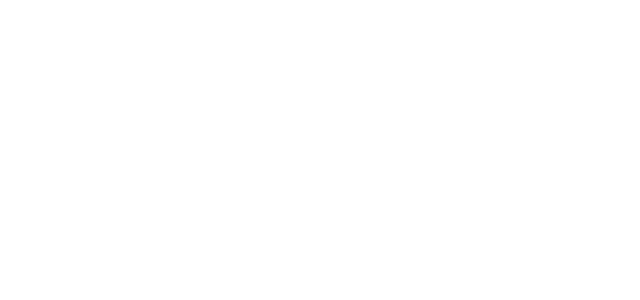
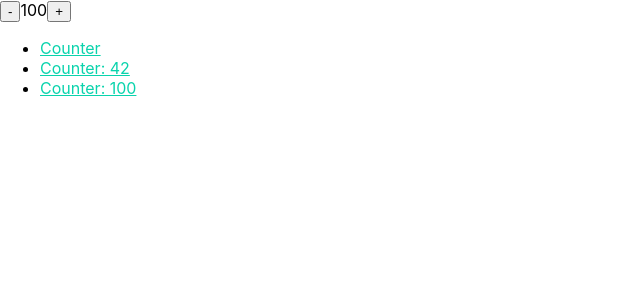
Before and after one commit to kunimitaiyoh/act, a React (Create React App) app: page /counter/100 in a window 1280 px wide. Shown: the top 300 px of the page, without its empty margins (0-640 px from the left). Built offline with nearby package versions, Linux system fonts and the light colour scheme.

Commit message:
implement routing with activity. (rough props)

```diff
--- a/src/App.tsx
+++ b/src/App.tsx
@@ -1,16 +1,15 @@
 import React from 'react';
-import { BrowserRouter, Switch, Route } from 'react-router-dom'
+import { BrowserRouter, Switch, Route, RouteComponentProps } from 'react-router-dom'
 import Counter from "./views/Counter";
 import Home from "./views/Home";
-import ActivityRoute from './components/app/ActivityRoute';
 
 const App: React.FunctionComponent = () => {
   return (
     <BrowserRouter>
       <Switch>
         <Route exact path="/" component={ Home } />
-        <ActivityRoute path="/counter" activity={ Counter } />
-        <ActivityRoute path="/counter/:value" activity={ Counter } />
+        <Route exact path="/counter" component={ render(Counter) } />
+        <Route exact path="/counter/:value" component={ render(Counter) } />
         <Route component={ () => <div>Not Found</div> } />
       </Switch>
     </BrowserRouter>
@@ -18,3 +17,9 @@ const App: React.FunctionComponent = () => {
 }
 
 export default App;
+
+function render<T>(component: React.ComponentType<T>): React.FunctionComponent<RouteComponentProps<T>> {
+  return props => {
+    return React.createElement(component, { ...props.match.params, key: props.match.url });
+  };
+}
--- a/src/components/app/ActivityRoute.tsx
+++ b/src/components/app/ActivityRoute.tsx
@@ -2,13 +2,11 @@ import React from 'react';
 import { Route } from 'react-router';
 
 function ActivityRoute<T>(props: ActivityRouteProps<T>) {
-  console.log(props)
   return (
     <Route
       exact={true}
       path={ props.path }
       render={ routeProps => {
-        console.log(JSON.stringify(routeProps.match));
         return React.createElement(props.activity, routeProps.match.params)
       } }
     />
```
Also changed, not shown: src/views/Counter.tsx (+6 -12 lines).
